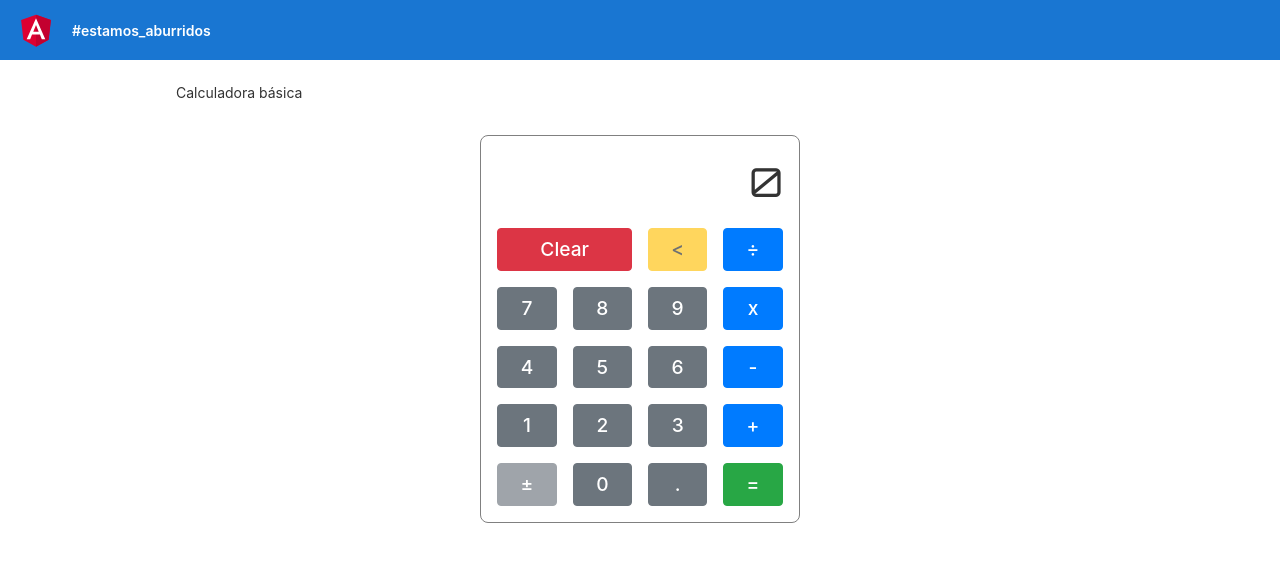
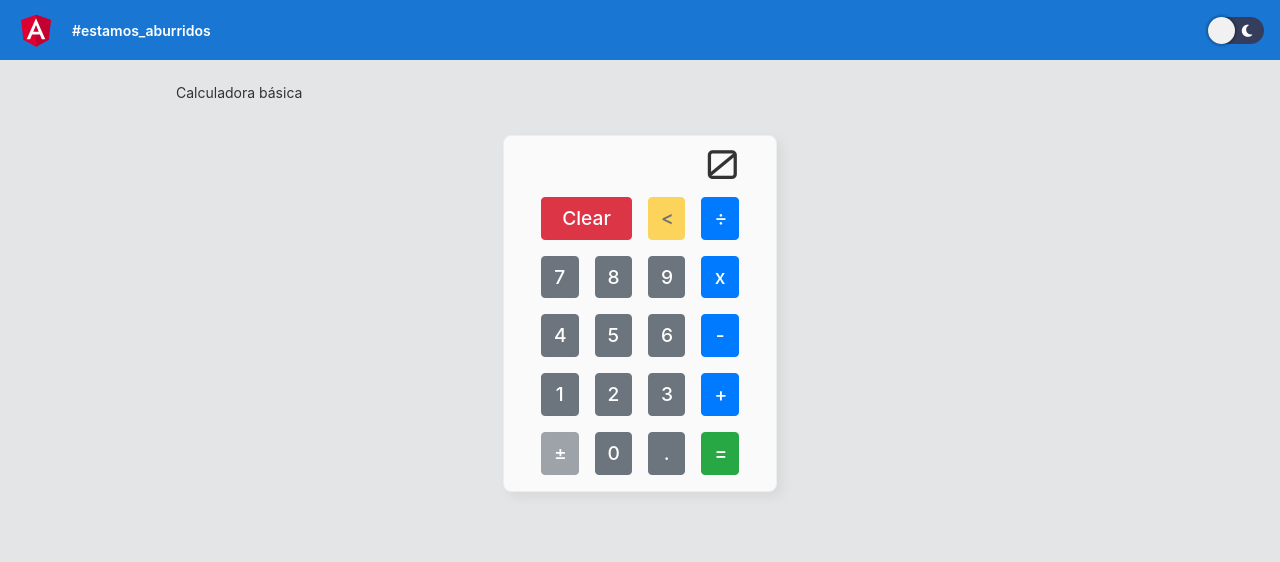
Before and after one commit to jorgekautz/calculator, an Angular app: page / in a window 1280 px wide. Shown: the top 562 px of the page. Built offline with nearby package versions, Linux system fonts and the light colour scheme.

Commit message:
Switch de modo oscuro

```diff
--- a/src/app/app.component.html
+++ b/src/app/app.component.html
@@ -7,6 +7,10 @@
   />
   <span>#estamos_aburridos</span>
   <div class="spacer"></div>
+  <button class="switch" id="switch" (click)="modeDark()">
+    <span><i class="fas fa-sun"></i></span>
+    <span><i class="fas fa-moon"></i></span>
+  </button>
 </div>
 
 <div class="content" role="main">
@@ -14,7 +18,8 @@
     <span>Calculadora básica</span>
   </div>
   <div class="row justify-content-center">
-    <div class="col-md-4 calculator">
+    <div class="col-md-4">
+      <div class="card calculator">
         <form>
           <div class="row">
             <div class="col-md-12 text-right">
@@ -22,7 +27,7 @@
               <span class="small history">{{history}}</span>
             </div>
           </div>
-        <div class="row">
+          <div class="row" id="firstRow">
             <div class="col-md-6">
               <input class="btn btn-danger btn-calculator" type="button" value="Clear" (click)="press('C')"/>
             </div>
@@ -93,3 +98,4 @@
       </div>
     </div>
   </div>
+</div>
--- a/src/app/app.component.scss
+++ b/src/app/app.component.scss
@@ -1,3 +1,6 @@
+$sombraDark: 5px 5px 10px rgba(0, 0, 0, 0.2);
+$sombraLight: 5px 5px 10px rgba(170, 170, 170, 0.2);
+
 :host {
     font-family: -apple-system, BlinkMacSystemFont, "Segoe UI", Roboto, Helvetica, Arial, sans-serif, "Apple Color Emoji", "Segoe UI Emoji", "Segoe UI Symbol";
     font-size: 14px;
@@ -5,6 +8,46 @@ color: #333;
     box-sizing: border-box;
     -webkit-font-smoothing: antialiased;
     -moz-osx-font-smoothing: grayscale;
+
+    body.dark & {
+        color: #e4e5e6 !important;
+    }
+
+    body.dark & .toolbar {
+        background-color: #104d89;
+    }
+
+    body.dark & .calculator {
+        background-color: #222222;
+        border: none;
+        box-shadow: $sombraDark;
+    }
+
+    body.dark & .btn-primary {
+        background-color: #5fa6ec;
+        border-color: #5fa6ec;
+        color: #333;
+    }
+    body.dark & .btn-success {
+        background-color: #5bd778;
+        border-color: #5bd778;
+        color: #333;
+    }
+    body.dark & .btn-warning {
+        background-color: #ffd966;
+        border-color: #ffd966;
+        color: #333;
+    }
+    body.dark & .btn-danger {
+        background-color: #e87d88;
+        border-color: #e87d88;
+        color: #333;
+    }
+    body.dark & .btn-secondary {
+        background-color: #a0a6ac;
+        border-color: #a0a6ac;
+        color: #333;
+    }
 }
 
 h1,
@@ -290,8 +333,11 @@ svg#rocket-smoke {
 // Calculator
 .calculator {
     margin-top: 2rem;
-    border: 1px solid gray;
     border-radius: 0.5rem;
+    height: auto;
+    width: auto;
+    box-shadow: $sombraLight;
+    padding: 0;
 
     div div .btn-calculator {
         width: 100%;
@@ -306,9 +352,63 @@ svg#rocket-smoke {
     .result {
         font-size: 2.5rem;
         font-family: 'Orbitron', sans-serif;
+        padding-bottom: 0.3rem;
     }
 
     .history {
         color: grey;
     }
+
+    .m-top {
+        margin-top: -0.7rem;
     }
+}
+
+// Switch
+.switch {
+    margin-right: 1rem;
+    background: #343d5b;
+    border-radius: 1000px;
+    border: none;
+    position: relative;
+    cursor: pointer;
+    display: flex;
+    outline: none;
+
+    &::after {
+        content: "";
+        display: block;
+        width: 27px;
+        height: 27px;
+        position: absolute;
+        background: #f1f1f1;
+        top: 0;
+        left: 0;
+        right: unset;
+        border-radius: 100px;
+        transition: 3s ease all;
+        box-shadow: 0px 0px 2px 2px rgba(0, 0, 0, 0.2);
+    }
+
+    &.active {
+        background: #ffc107;
+
+        &::after {
+            right: 0;
+            left: unset;
+        }
+
+        & span {
+            color: #333;
+        }
+    }
+
+    span {
+        width: 22px;
+        height: 25px;
+        line-height: 25px;
+        display: block;
+        background: none;
+        color: #fff;
+    }
+}
--- a/src/app/app.component.ts
+++ b/src/app/app.component.ts
@@ -7,14 +7,14 @@ import { Component } from '@angular/core';
 })
 export class AppComponent {
   title = 'app';
-  history = '';
+  history = ' ';
   number1: number;
   number2: number;
   operator: string;
   result = '0';
 
   press(key: string): void {
-    console.log('Press: ' + key);
+    document.querySelector('#firstRow').classList.add('m-top');
     // Evaluo el ingreso del primer número
     if (key === '+' || key === '-' || key === 'x' || key === '÷') {
       this.operator = key;
@@ -118,4 +118,8 @@ export class AppComponent {
     }
   }
 
+  modeDark(): void {
+    document.body.classList.toggle('dark');
+    document.querySelector('#switch').classList.toggle('active');
+  }
 }
--- a/src/index.html
+++ b/src/index.html
@@ -6,6 +6,7 @@
   <base href="/">
   <meta name="viewport" content="width=device-width, initial-scale=1">
   <link rel="icon" type="image/x-icon" href="favicon.ico">
+  <script src="https://kit.fontawesome.com/d207ccb3ea.js" crossorigin="anonymous"></script>
   <link href="https://fonts.googleapis.com/css2?family=Orbitron&display=swap" rel="stylesheet">
 </head>
 <body>
--- a/src/styles.scss
+++ b/src/styles.scss
@@ -1 +1,10 @@
-@import "~bootstrap/scss/bootstrap"
+@import "~bootstrap/scss/bootstrap";
+
+body {
+    background-color: #e4e5e6;
+
+    &.dark {
+        background-color: #111111;
+        color: #e4e5e6;
+    }
+}
```
Lines whose indentation alone changed are shown as unchanged.
